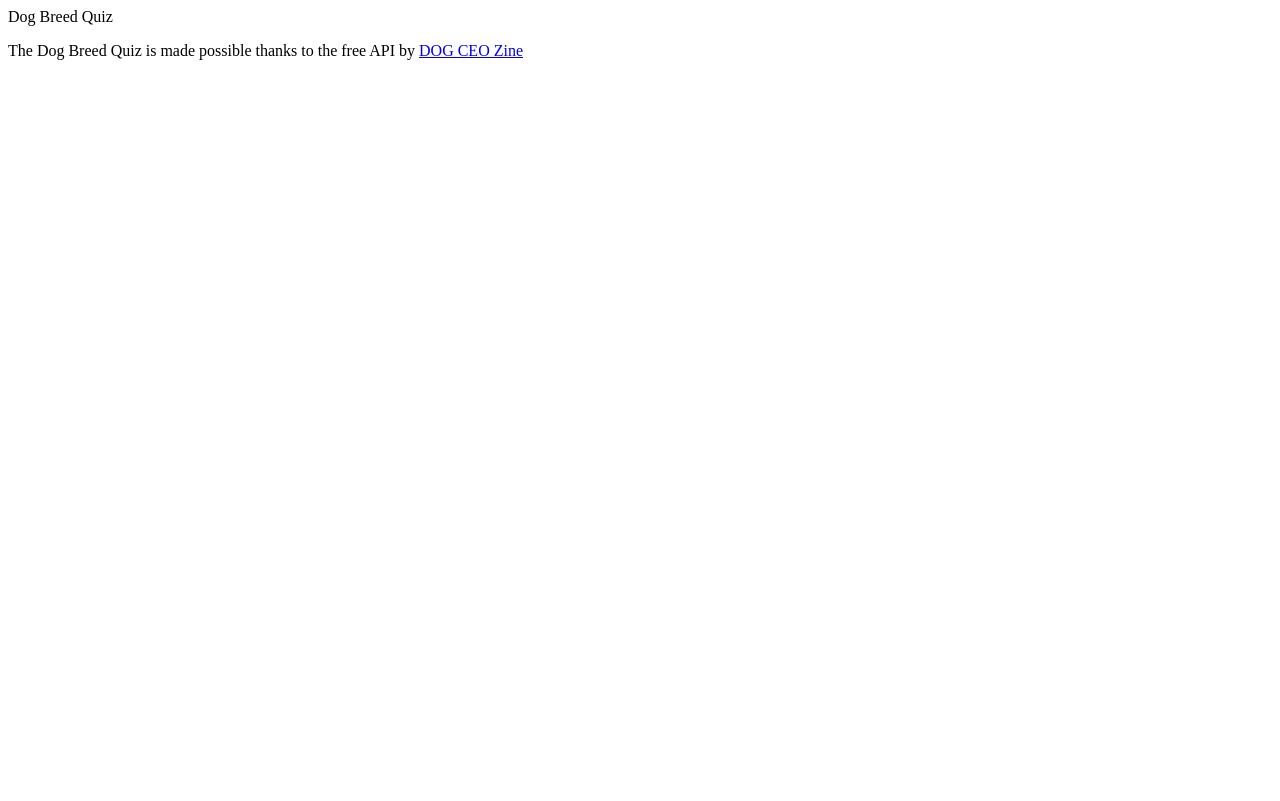
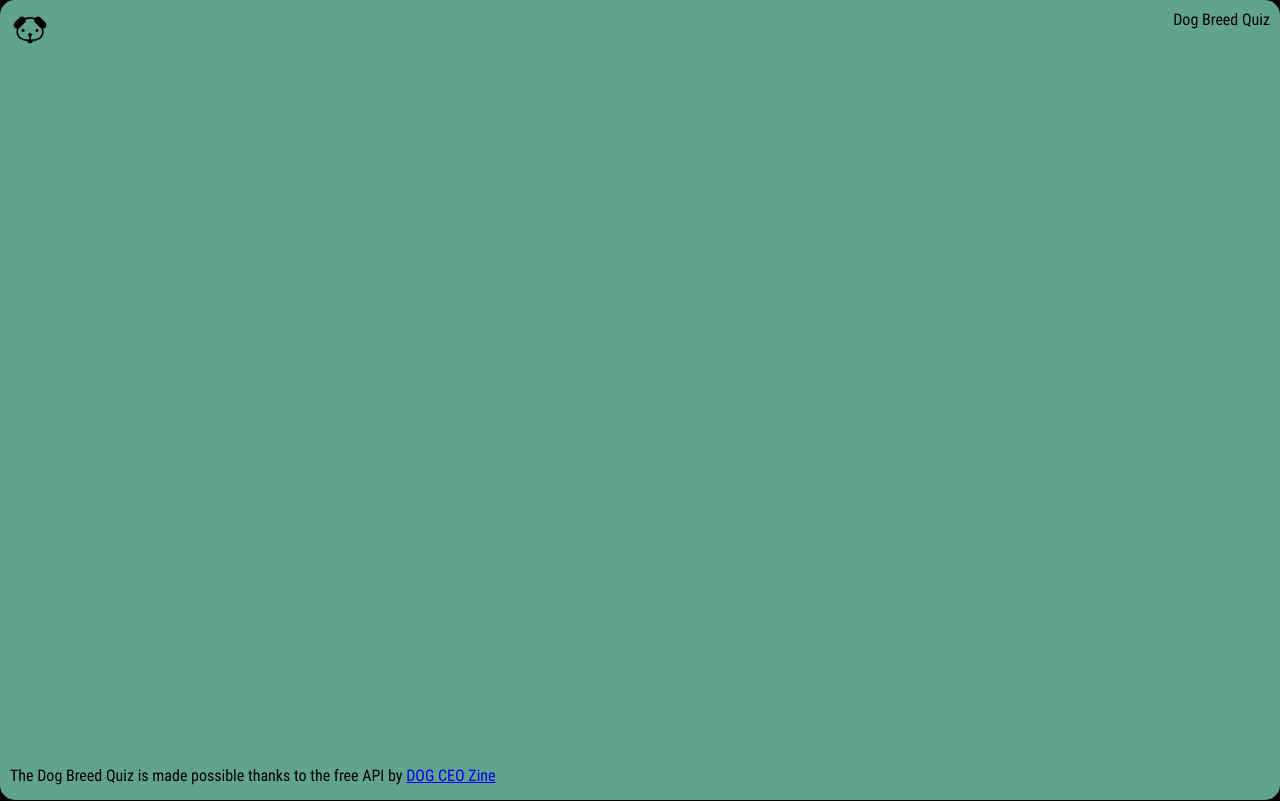
Before and after one commit to elinsauer1/U1, a plain HTML site: page index.html in a window 1280 px wide. Drawn offline with Linux system fonts and the light colour scheme.

Commit message:
Added css

```diff
--- a/css/index.css
+++ b/css/index.css
@@ -1,4 +1,41 @@
 @font-face {
     font-family: Roboto Regular;
-    src: url();
+    src: url(../fonts/RobotoCondensed-Regular.ttf);
 }
+
+* {
+    font-family: "Roboto Regular";
+}
+
+body {
+    background-color: black;
+    margin: 0;
+    height: 100vh;
+
+}
+
+#wrapper {
+    background-color: rgb(98, 163, 141);
+    height: 100vh;
+    border-radius: 15px;
+    padding: 10px;
+    box-sizing: border-box;
+}
+
+header {
+    display: flex;
+    justify-content: space-between;
+}
+
+.dog_logo {
+    background-image: url(../media/logo.png);
+    background-size: cover;
+    background-position: center;
+    height: 40px;
+    width: 40px;
+}
+
+footer {
+    position: absolute;
+    bottom: -1px;
+}
```
